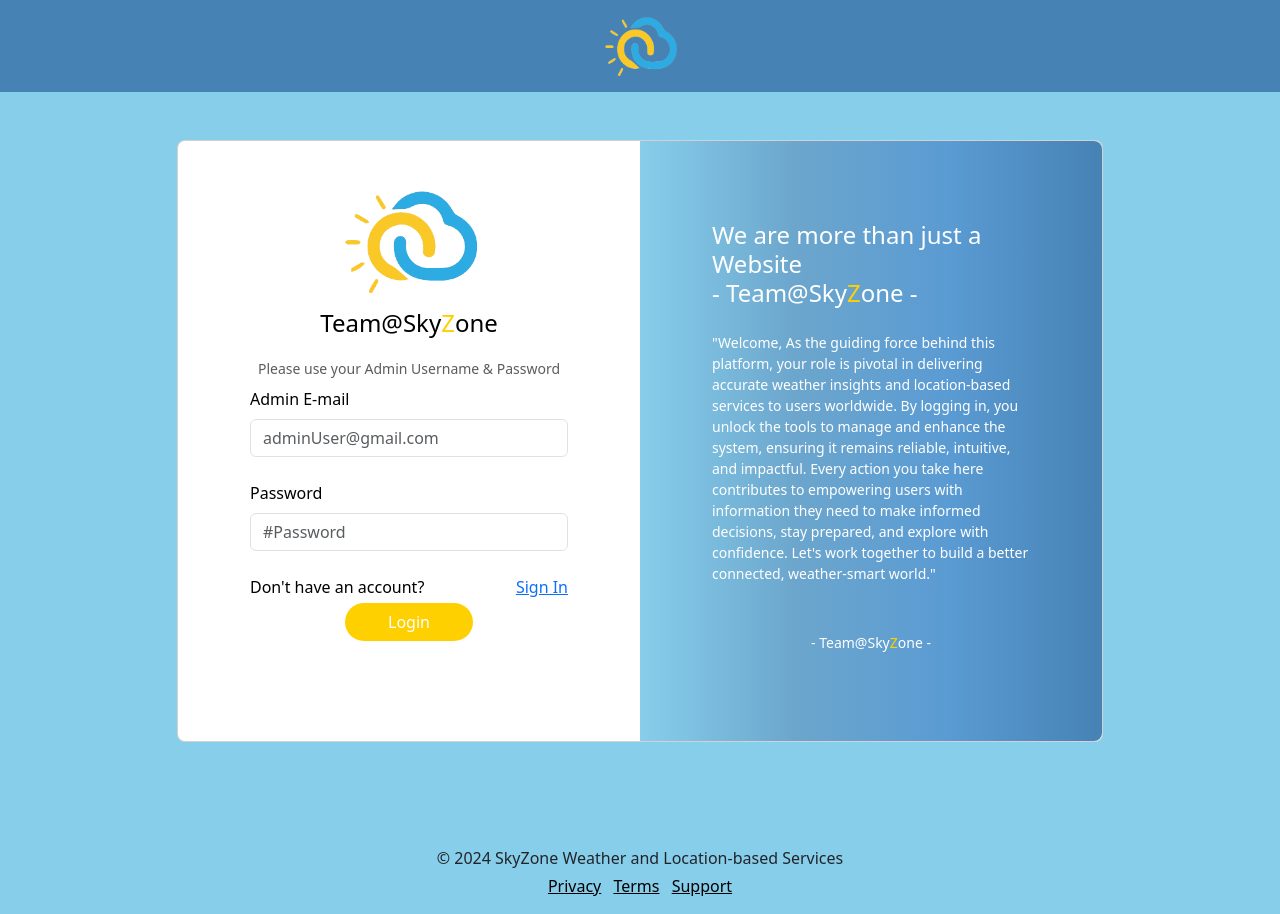
After one commit to Dhananjana2024/Website_repository, a PHP site: page /admin.php in a window 1280 px wide. The commit adds this page. Run offline with PHP 8.4, Linux system fonts and the light colour scheme.

Commit message:
Admin and User R&L Completly done

```diff
--- /dev/null
+++ b/admin.php
@@ -0,0 +1,254 @@
+<?php
+//include function page
+include_once('library/functions/adminFunction.php');
+
+if(isset($_POST['btnbutton'])){
+    $result = Authentication($_POST['adminEmail'],$_POST['adminPass']);
+    echo($result);
+}
+
+?>
+<!Doctype html>
+<html lang="en">
+  <head>
+    <meta charset="utf-8">
+    <meta name="viewport" content="width=device-width, initial-scale=1">
+    <title>SkyZone-Admin</title>
+    <link rel="stylesheet" href="css/adminLR.css">
+    <link href="https://cdn.jsdelivr.net/npm/bootstrap@5.3.3/dist/css/bootstrap.min.css" rel="stylesheet" integrity="sha384-QWTKZyjpPEjISv5WaRU9OFeRpok6YctnYmDr5pNlyT2bRjXh0JMhjY6hW+ALEwIH" crossorigin="anonymous">
+    <style>
+    /* Slide-out effect */
+    .slide-out-left {
+        transform: translateX(-100%);
+        transition: transform 0.5s ease;
+    }
+
+    .slide-out-right {
+        transform: translateX(100%);
+        transition: transform 0.5s ease;
+    }
+
+    /* Slide-in effect */
+    .slide-in-left {
+        transform: translateX(0);
+        transition: transform 0.5s ease;
+    }
+
+    .slide-in-right {
+        transform: translateX(0);
+        transition: transform 0.5s ease;
+    }
+
+    /* Hide the signup section initially */
+    #signup-section {
+        display: none;
+    }
+
+    /* Add initial state for both sections */
+    #login-section, #signup-section {
+        transition: transform 0.5s ease;
+    }
+    </style>
+</head>
+  <body style="background-color: #87CEEB;">
+
+
+    <header class="d-flex flex-wrap align-items-center justify-content-center justify-content-md-between py-3 " style="background-color:#4682B4;">
+      <div class="container-fluid ">
+        <a class="navbar-brand" href="index.php">
+            <img src="images/Logo/logo.png" alt="Logo" width="100" height="60 "  style="display: block; margin: auto;">
+        </a>
+      </div>
+    </header>
+
+
+
+    <section id="login-section" class="h-100 gradient-form login" style="background-color:87CEEB;">
+    <div class="container py-5 h-100">
+        <div class="row d-flex justify-content-center align-items-center h-100" style="border-radius: 25px;">
+            <div class="col-xl-10">
+                <div class="card rounded-3 text-black" style="border-radius: 25px;">
+                    <div class="row g-0">
+                        <div class="col-lg-6">
+                            <div class="card-body p-md-5 mx-md-4">
+                                <div class="text-center">
+                                    <img src="images/Logo/logo.png" style="width: 185px;" alt="logo">
+                                    <h4 class="mt-3 mb-3 pb-1">Team@Sky<span style="color: rgb(255, 208, 0);">Z</span>one</h4>
+                                </div>
+
+                                <form  action="" method="POST">
+                                    <small class="text-body-secondary pb-2" style="display: block; text-align: center;">Please use your Admin Username & Password</small>
+
+                                    <div class="form-outline mb-4">
+                                        <label class="form-label" for="form2Example11">Admin E-mail</label>
+                                        <input type="email" name="adminEmail" id="adminEmail" class="form-control" placeholder="adminUser@gmail.com" />
+                                    </div>
+
+                                    <div class="form-outline mb-4">
+                                        <label class="form-label" for="form2Example22">Password</label>
+                                        <input type="password" name="adminPass" id="adminPass" class="form-control" placeholder="#Password" />
+                                    </div>
+
+                                    <div class="d-flex justify-content-between align-items-center">
+                                        <p class="mb-0">Don't have an account?</p>
+                                        <a href="#" class="register-link" id="show-signup">Sign In</a>
+                                    </div>
+
+                                    <div class="text-center pt-1 mb-5 pb-1">
+                                    <button type="submit" name="btnbutton" class="btn" style="width: 40%; height: 50%; border-radius: 25px; background-color: rgb(255, 208, 0); color:white;">Login</button>
+
+                                    </div>
+                                </form>
+                            </div>
+                        </div>
+                        <div class="col-lg-6 d-flex align-items-center gradient-custom-2">
+                            <div class="text-white px-3 py-4 p-md-5 mx-md-4">
+                                <h4 class="mb-4">We are more than just a Website <br> - Team@Sky<span style="color: rgb(255, 208, 0);">Z</span>one -</h4>
+                                <p class="small mb-0">"Welcome,  As the guiding force behind this platform, your role is pivotal in delivering accurate weather insights and location-based services to users worldwide. By logging in, you unlock the tools to manage and enhance the system, ensuring it remains reliable, intuitive, and impactful. Every action you take here contributes to empowering users with information they need to make informed decisions, stay prepared, and explore with confidence. Let's work together to build a better connected, weather-smart world."</p>
+                                <small class="text pb-2 pt-5" style="display: block; text-align: center; color: white;"> - Team@Sky<span style="color: rgb(255, 208, 0);">Z</span>one -</small>
+                            </div>
+                        </div>
+                    </div>
+                </div>
+            </div>
+        </div>
+    </div>
+</section>
+
+
+
+
+<section id="signup-section" class="h-100 Register" style="background-color:87CEEB; display: none;">
+    <div class="container py-5 h-100">
+        <div class="row d-flex justify-content-center align-items-center h-100" style="border-radius: 25px;">
+            <div class="col-xl-10">
+                <div class="card rounded-3 text-black" style="border-radius: 25px;">
+                    <div class="row g-0">
+                        <div class="col-lg-6 d-flex align-items-center FullCard">
+                            <div class="text-white px-3 py-4 p-md-5 mx-md-4">
+                                <h4 class="mb-4">Welcome to Admin Registretion   <br> - Team@Sky<span style="color: rgb(255, 208, 0);">Z</span>one -</h4>
+                                <p class="small mb-0">"By registering, you become the key to providing users with reliable weather insights and location-based services. Your role empowers individuals to make informed decisions and stay prepared. Together, let's build a smarter, more connected world."</p>
+                                <small class="text pb-2 pt-5" style="display: block; text-align: center; color: white;"> - Team@Sky<span style="color: rgb(255, 208, 0);">Z</span>one -</small>
+                            </div>
+                        </div>
+
+                        <div class="col-lg-6">
+                            <div class="card-body p-md-5 mx-md-4">
+                                <div class="text-center">
+                                    <img src="images/Logo/logo.png" style="width: 185px;" alt="logo">
+                                    <h4 class="mt-3 mb-3 pb-1">Team@Sky<span style="color: rgb(255, 208, 0);">Z</span>one</h4>
+                                </div>
+
+                                <form method="POST" action="library/routes/admin/registration.php">
+                                    <small class="text-body-secondary pb-2" style="display: block; text-align: center;">Please enter your Admin Detail's</small>
+
+                                    <div class="form-outline mb-4">
+                                        <label class="form-label" for="form2Example11">Admin Username</label>
+                                        <input type="text" name="adminName" id="adminName" class="form-control" placeholder="username" />
+                                    </div>
+
+                                    <div class="form-outline mb-4">
+                                        <label class="form-label" for="form2Example11">Admin Reg.no</label>
+                                        <input type="text" name="adminReg" id="adminReg" class="form-control" placeholder="Admin@12345" />
+                                    </div>
+
+                                    <div class="form-outline mb-4">
+                                        <label class="form-label" for="form2Example11">Mobile Number</label>
+                                        <input type="text" name="adminMobile" id="adminMobile" class="form-control" placeholder="+94 75 123 1234 " />
+                                    </div>
+
+                                    <div class="form-outline mb-4">
+                                        <label class="form-label" for="form2Example11">Admin E-mail</label>
+                                        <input type="email" name="adminEmail" id="adminEmail" class="form-control" placeholder="adminUser@gmail.com" />
+                                    </div>
+
+                                    <div class="form-outline mb-4">
+                                        <label class="form-label" for="form2Example22">Password</label>
+                                        <input type="password" name="adminPass" id="adminPass" class="form-control" placeholder="#Password" />
+                                    </div>
+
+                                    <div class="d-flex justify-content-between align-items-center">
+                                        <p class="mb-0">Already have an account?</p>
+                                        <a href="#" class="register-link" id="show-login">Sign in</a>
+                                    </div>
+
+                                    <div class="text-center pt-1 mb-5 pb-1">
+                                    <button type="submit" name="btnbutton" class="btn" style="width: 40%; height: 50%; border-radius: 25px; background-color: rgb(255, 208, 0); color:white;">Login</button>
+
+                                    </div>
+                                </form>
+                            </div>
+                        </div>
+
+                    </div>
+                </div>
+            </div>
+        </div>
+    </div>
+</section>
+
+<script>
+   // Function to reset the classes after the transition
+function resetSlideClasses() {
+    document.getElementById('login-section').classList.remove('slide-out-left', 'slide-in-left');
+    document.getElementById('signup-section').classList.remove('slide-out-right', 'slide-in-right');
+}
+
+// Show signup section with sliding effect and hide login section
+document.getElementById('show-signup').addEventListener('click', function(e) {
+    e.preventDefault();
+
+    // Add classes to trigger the sliding effect
+    document.getElementById('login-section').classList.add('slide-out-left');
+
+    // Wait for slide-out to complete, then show signup section
+    setTimeout(function() {
+        document.getElementById('login-section').style.display = 'none'; // Hide login section
+        document.getElementById('signup-section').style.display = 'block'; // Show signup section
+        document.getElementById('signup-section').classList.add('slide-in-right'); // Add slide-in-right class
+
+        // Reset the classes for future transitions
+        resetSlideClasses();
+    }, 500); // Wait for 500ms for sliding out
+});
+
+// Show login section with sliding effect and hide signup section
+document.getElementById('show-login').addEventListener('click', function(e) {
+    e.preventDefault();
+
+    // Add classes to trigger the sliding effect
+    document.getElementById('signup-section').classList.add('slide-out-right');
+
+    // Wait for slide-out to complete, then show login section
+    setTimeout(function() {
+        document.getElementById('signup-section').style.display = 'none'; // Hide signup section
+        document.getElementById('login-section').style.display = 'block'; // Show login section
+        document.getElementById('login-section').classList.add('slide-in-left'); // Add slide-in-left class
+
+        // Reset the classes for future transitions
+        resetSlideClasses();
+    }, 500); // Wait for 500ms for sliding out
+});
+
+</script>
+
+
+
+
+
+
+
+
+
+    <footer class="my-2 pt-5 text-center text-small">
+        <p class="mb-1">© 2024 SkyZone Weather and Location-based Services</p>
+        <ul class="list-inline">
+            <li class="list-inline-item " ><a href="#" style="color:black;">Privacy</a></li>
+            <li class="list-inline-item " ><a href="#" style="color:black;">Terms</a></li>
+            <li class="list-inline-item " ><a href="#" style="color:black;">Support</a></li>
+        </ul>
+    </footer>
+
+    <script src="https://cdn.jsdelivr.net/npm/bootstrap@5.3.3/dist/js/bootstrap.bundle.min.js" integrity="sha384-YvpcrYf0tY3lHB60NNkmXc5s9fDVZLESaAA55NDzOxhy9GkcIdslK1eN7N6jIeHz" crossorigin="anonymous"></script>
+  </body>
+</html>
--- /dev/null
+++ b/css/adminLR.css
@@ -0,0 +1,52 @@
+.gradient-custom-2 {
+    /* fallback for old browsers */
+    background: #fccb90;
+
+    /* Chrome 10-25, Safari 5.1-6 */
+    background: -webkit-linear-gradient(to right,  #87CEEB, #6CA6CD, #5A9BD3, #4682B4);
+
+    /* W3C, IE 10+/ Edge, Firefox 16+, Chrome 26+, Opera 12+, Safari 7+ */
+    background: linear-gradient(to right,  #87CEEB, #6CA6CD, #5A9BD3, #4682B4);
+    }
+
+    @media (min-width: 768px) {
+    .gradient-form {
+    height: 100vh !important;
+    }
+    }
+    @media (min-width: 769px) {
+    .gradient-custom-2 {
+    border-top-right-radius: .5rem;
+    border-bottom-right-radius: .5rem;
+    }
+    }
+
+.FullCard {
+    /* fallback for old browsers */
+    background: #fccb90;
+
+    /* Chrome 10-25, Safari 5.1-6 */
+    background: -webkit-linear-gradient(to right,  #4682B4, #5A9BD3, #6CA6CD, #87CEEB);
+
+    /* W3C, IE 10+/ Edge, Firefox 16+, Chrome 26+, Opera 12+, Safari 7+ */
+    background: linear-gradient(to right,   #4682B4, #5A9BD3, #6CA6CD, #87CEEB);
+    }
+
+    @media (min-width: 768px) {
+    .Register{
+    height: 100vh !important;
+    }
+    }
+    @media (min-width: 769px) {
+    .FullCard {
+    border-top-left-radius: .5rem;
+    border-bottom-left-radius: .5rem;
+    }
+    }
+
+.btn{
+
+    width: 40%;
+    height: 10%;
+    border-radius: 25px;
+}
--- a/css/contact.css
+++ b/css/contact.css
@@ -8,7 +8,7 @@ body {
 }
 
 .form-control {
-    background-color: wheat;
+    background-color: rgb(255, 255, 255);
     color: white;
 }
 
--- a/index.php
+++ b/index.php
@@ -81,6 +81,7 @@ if(isset($_POST['btnbutton'])){
                     <label for="signupPassword">Password</label>
                 </div>
                 <button class="w-100 mb-2 btn btn-lg rounded-3 btn-primary" type="submit">Sign Up</button>
+                <small class="text-body-secondary ">By clicking Sign Up, you agree to the terms of use.</small>
                 <hr class="my-4">
                 <div class="login-register">
                     <p>Already have an account? <a href="#" class="register-link" data-bs-toggle="modal" data-bs-target="#modalSignin" data-bs-dismiss="modal">Sign in</a></p>
--- /dev/null
+++ b/library/functions/adminFunction.php
@@ -0,0 +1,107 @@
+<?php
+//include database connection
+include_once("db.php");
+
+//create userRegistration function
+
+function userRegistration($adminName,$adminEmail,$adminPass,$adminMobile,$adminReg){
+    //create database connection
+    $db_conn = Connection();
+    //data insert query
+    $insertSql = "INSERT INTO admin_tble(admin_name,admin_email,admin_mobile,admin_nic,admin_status)
+    VALUES ('$adminName','$adminEmail','$adminMobile','$adminReg',1);";
+
+    $sqlResult = mysqli_query($db_conn,$insertSql);
+
+    //check database connection errors
+    if(mysqli_connect_errno()){
+        echo(mysqli_connect_error());
+    }
+    //if the registration result is success we can feed data into the login table also
+    if($sqlResult > 0) {
+    //use MD5 method to our password
+    $newPassword = md5($adminPass);
+
+    $insertlogin = "INSERT INTO adminlogin_table(adminlogin_email,adminlogin_password,adminlogin_role,adminlogin_status)
+    VALUES ('$adminEmail','$newPassword','admin',1);";
+
+    $loginResult = mysqli_query($db_conn, $insertlogin);
+
+    //check database connection errors
+    if(mysqli_connect_errno()){
+        echo(mysqli_connect_error());
+    }
+    echo"<script>
+    alert('Your Registration Success!');
+    window.location.href = '../../../admin.php';
+    </script>";
+
+}else{
+    echo"<script>
+    alert('Please Try Again!!');
+    </script>";
+}
+
+}
+
+//login function
+function Authentication($adminName, $adminPass) {
+  // Call database connection
+  $db_conn = Connection();
+  $sqlFetchUser = "SELECT * FROM adminlogin_table WHERE adminlogin_email = '$adminName';";
+  $sqlResult = mysqli_query($db_conn, $sqlFetchUser);
+
+  // Check for connection errors
+  if (mysqli_connect_errno()) {
+      echo(mysqli_connect_error());
+  }
+
+  // Convert user password into a hash value
+  $newpassword = md5($adminPass);
+
+  // Check the number of rows
+  $norows = mysqli_num_rows($sqlResult);
+
+  // Validating the number of records > 0 or not
+  if ($norows > 0) {
+      // Fetch the user records
+      $rec = mysqli_fetch_assoc($sqlResult);
+
+      // Validate the password
+      if ($rec['adminlogin_password'] == $newpassword) {
+          // Validate the user login status
+          if ($rec['adminlogin_status'] == 1) {
+              session_start();
+
+              // Fetch user details
+              $sqlFetchUserDetails = "SELECT * FROM admin_tble WHERE admin_email = '$adminName';";
+              $userDetailsResult = mysqli_query($db_conn, $sqlFetchUserDetails);
+              $userDetails = mysqli_fetch_assoc($userDetailsResult);
+
+              // Store user details in session
+              $_SESSION['user'] = $userDetails;
+
+              // Redirect user based on role
+              if ($rec['adminlogin_role'] == "admin") {
+                  header("location:library/views/dashboards/admin.php");
+              } else {
+                  header("location:library/views/dashboards/user.php");
+              }
+          } else {
+            echo"<script>
+            alert('Your Account Has Been Deactivated.!');
+            </script>";
+          }
+      } else {
+        echo"<script>
+        alert('Your Password Is Incorrect! Please Try Again.!');
+        </script>";
+      }
+  } else {
+    echo "<script>
+    alert('No Records Found');
+    </script>";
+  }
+}
+
+?>
--- /dev/null
+++ b/library/functions/db.php
@@ -0,0 +1,23 @@
+<?php
+
+function Connection(){
+    $server ="localhost";//server
+
+    $user = "root"; //database user
+
+    $password = ""; //database password
+
+    $db_name = "weatherdb"; //database name
+
+    //create a database connection
+    $conn = mysqli_connect($server,$user,$password,$db_name);
+
+    if(!$conn){
+        return("Database error");
+    }else{
+        return($conn);
+    }
+}
+
+
+?>
--- a/library/routes/user/deleteMessage.php
+++ b/library/routes/user/deleteMessage.php
@@ -9,9 +9,9 @@ if (isset($_GET['id'])) {
     // Delete query
     $sql = "DELETE FROM message_table WHERE id = $messageId";
     if (mysqli_query($db_conn, $sql)) {
-        $_SESSION['success'] = "Message deleted successfully.";
+        $_SESSION['success'] ="" ;
     } else {
-        $_SESSION['error'] = "Error deleting message: " . mysqli_error($db_conn);
+        $_SESSION['error'] =  . mysqli_error($db_conn);
     }
 }
 
--- a/partails/Index/footer.php
+++ b/partails/Index/footer.php
@@ -6,7 +6,7 @@
                 <ul class="nav flex-column">
                 <li class="nav-item mb-2"><a href="#" class="nav-link p-0 text-body-secondary">Home</a></li>
                 <li class="nav-item mb-2"><a href="#" class="nav-link p-0 text-body-secondary">Features</a></li>
-                <li class="nav-item mb-2"><a href="contact/contact.php" class="nav-link p-0 text-body-secondary">Contact</a></li>
+                <li class="nav-item mb-2"><a href="../contact/contact.php" class="nav-link p-0 text-body-secondary">Contact</a></li>
                 <li class="nav-item mb-2"><a href="#" class="nav-link p-0 text-body-secondary">FAQs</a></li>
                 <li class="nav-item mb-2"><a href="#" class="nav-link p-0 text-body-secondary">About</a></li>
                 </ul>
```
Also changed, not shown: CSS/index.css (+1 -174 lines), library/functions/userFunction.php (+24 -7 lines), library/routes/admin/registration.php (added, +11 -0 lines), library/functions/db_corn.php (line endings or trailing spaces), 2 other files.
